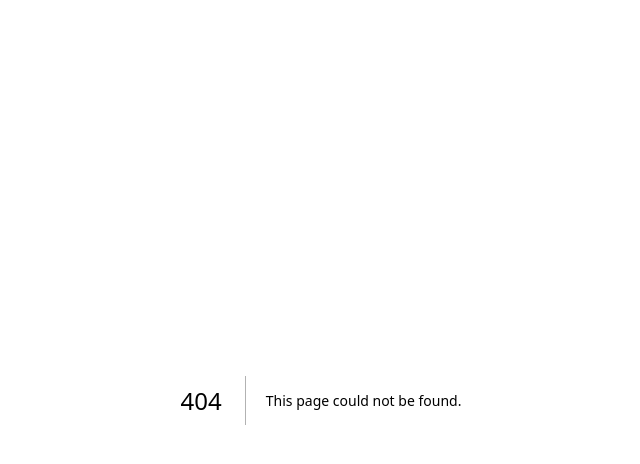
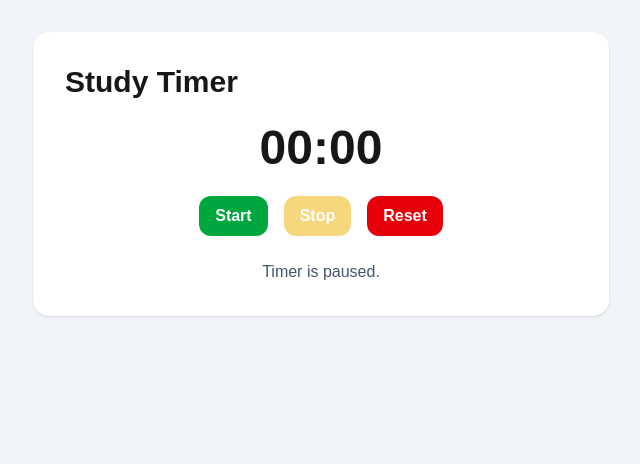
Before and after one commit to gehdron/study-gacha, a Next.js app: page /study in a window 1280 px wide. Before the commit this address had no page. Shown: the top 464 px of the page, without its empty margins (319-959 px from the left). Built offline with nearby package versions, Linux system fonts and the light colour scheme.

Commit message:
Basic Timer

```diff
--- /dev/null
+++ b/app/components/StudyTimer.tsx
@@ -0,0 +1,79 @@
+"use client";
+
+import { useEffect, useState } from "react";
+
+export default function StudyTimer() {
+  const [seconds, setSeconds] = useState(0);
+  const [isRunning, setIsRunning] = useState(false);
+
+  useEffect(() => {
+    let interval: NodeJS.Timeout | null = null;
+
+    if (isRunning) {
+      interval = setInterval(() => {
+        setSeconds((prev) => prev + 1);
+      }, 1000);
+    }
+
+    return () => {
+      if (interval) {
+        clearInterval(interval);
+      }
+    };
+  }, [isRunning]);
+
+  const handleStart = () => {
+    setIsRunning(true);
+  };
+
+  const handleStop = () => {
+    setIsRunning(false);
+  };
+
+  const handleReset = () => {
+    setIsRunning(false);
+    setSeconds(0);
+  };
+
+  const minutes = Math.floor(seconds / 60);
+  const remainingSeconds = seconds % 60;
+
+  const formattedTime = `${String(minutes).padStart(2, "0")}:${String(
+    remainingSeconds
+  ).padStart(2, "0")}`;
+
+  return (
+    <div className="space-y-6">
+      <div className="text-center text-5xl font-bold">{formattedTime}</div>
+
+      <div className="flex justify-center gap-4">
+        <button
+        onClick={handleStart}
+        disabled={isRunning}
+        className="rounded-xl bg-green-600 px-4 py-2 font-semibold text-white disabled:opacity-50"
+        >
+            Start
+        </button>
+
+        <button
+        onClick={handleStop}
+        disabled={!isRunning}
+        className="rounded-xl bg-yellow-500 px-4 py-2 font-semibold text-white disabled:opacity-50"
+        >
+            Stop
+        </button>
+
+        <button
+          onClick={handleReset}
+          className="rounded-xl bg-red-600 px-4 py-2 font-semibold text-white"
+        >
+          Reset
+        </button>
+      </div>
+
+      <p className="text-center text-slate-600">
+        {isRunning ? "Study session in progress..." : "Timer is paused."}
+      </p>
+    </div>
+  );
+}
--- /dev/null
+++ b/app/study/page.tsx
@@ -0,0 +1,12 @@
+import StudyTimer from "@/app/components/StudyTimer";
+
+export default function StudyPage() {
+  return (
+    <main className="min-h-screen bg-slate-100 p-8">
+      <div className="mx-auto max-w-xl rounded-2xl bg-white p-8 shadow">
+        <h1 className="mb-6 text-3xl font-bold">Study Timer</h1>
+        <StudyTimer />
+      </div>
+    </main>
+  );
+}
```
